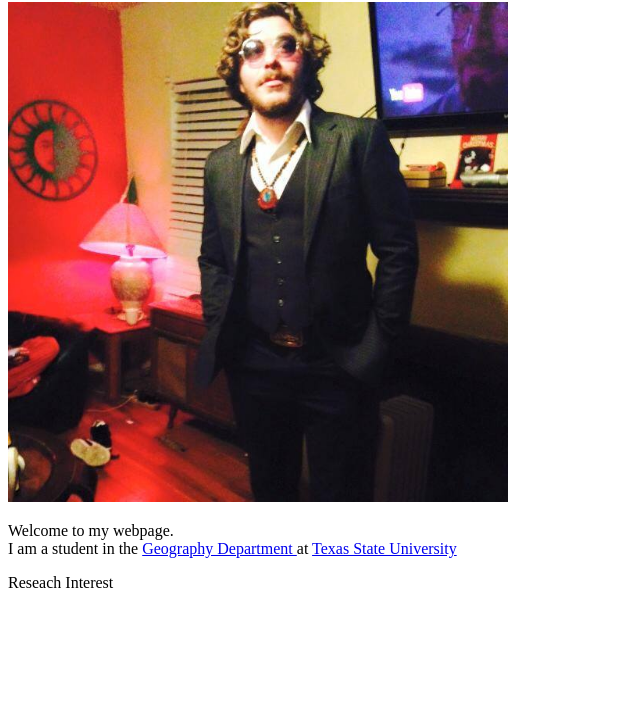
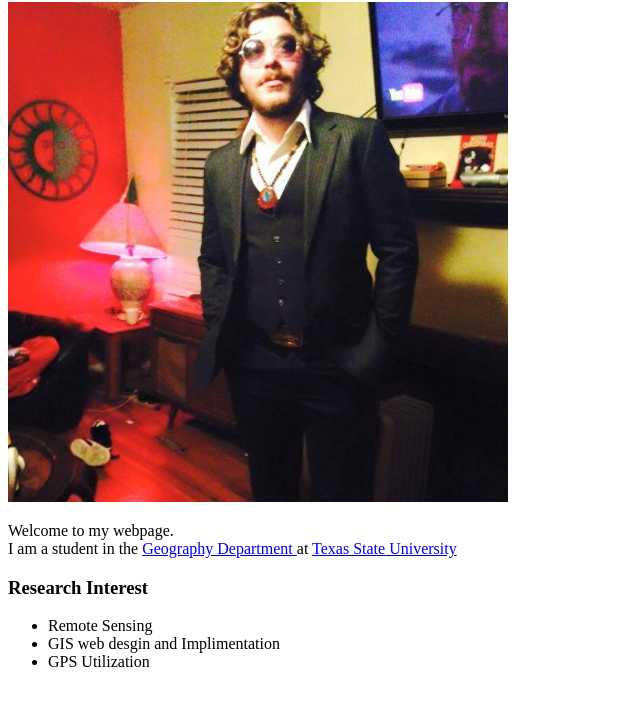
Before and after one commit to SeanDunlap670/SeanDunlap670.github.io, a plain HTML site: page index.html in a window 1280 px wide. Shown: the part 78-784 px from the top of the page, without its empty margins (0-640 px from the left). Drawn offline with Linux system fonts and the light colour scheme.

Commit message:
Added research intrest formated intrest as header formatted for readability seandunlap 9_9_19_20:30

```diff
--- a/index.html
+++ b/index.html
@@ -12,6 +12,12 @@
               <a href="https://www.geo.txstate.edu/">Geography Department
               </a> at <a href="https://txstate.edu/">Texas State University</a>
             </p>
-            <p> Reseach Interest </p>
+            <p>
+            <h3> Research Interest </h3>
+                <ul>
+                  <li> Remote Sensing </li>
+                  <li> GIS web desgin and Implimentation </li>
+                  <li> GPS Utilization </li>
+            </p>
       </body>
 </html>
```
